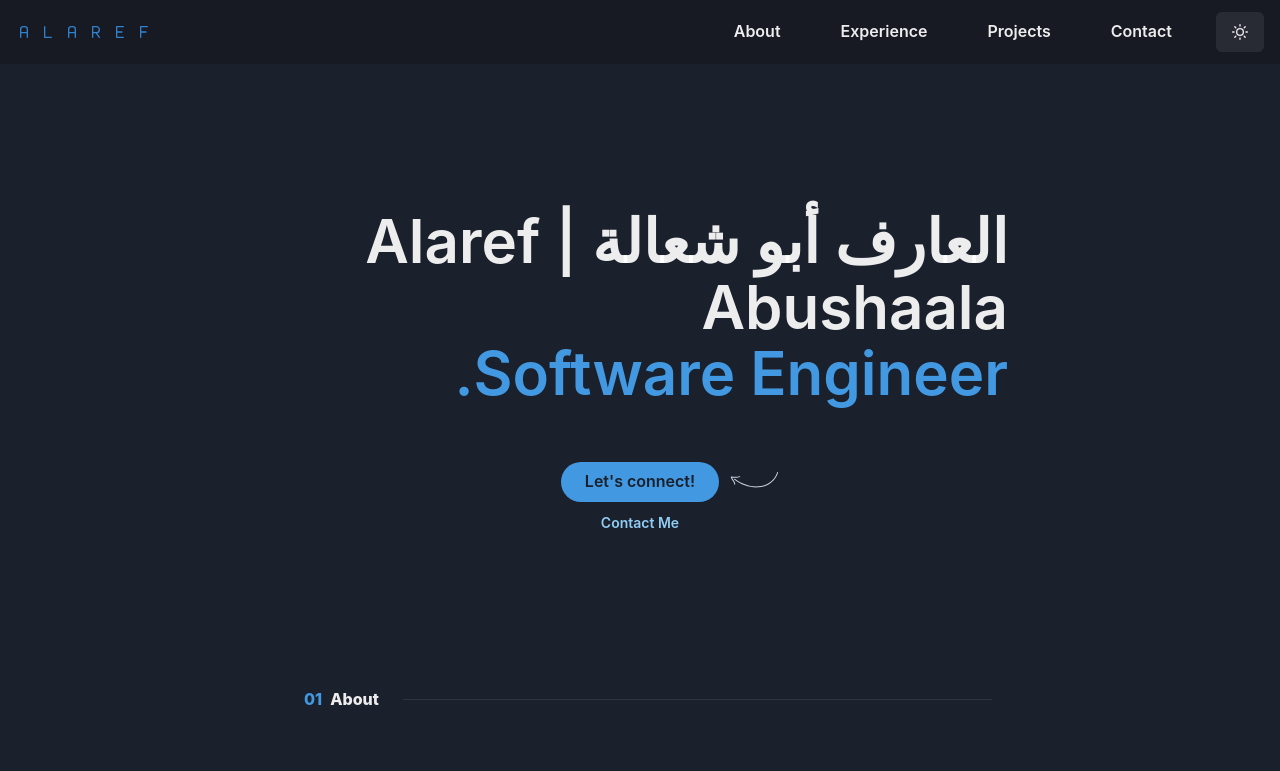
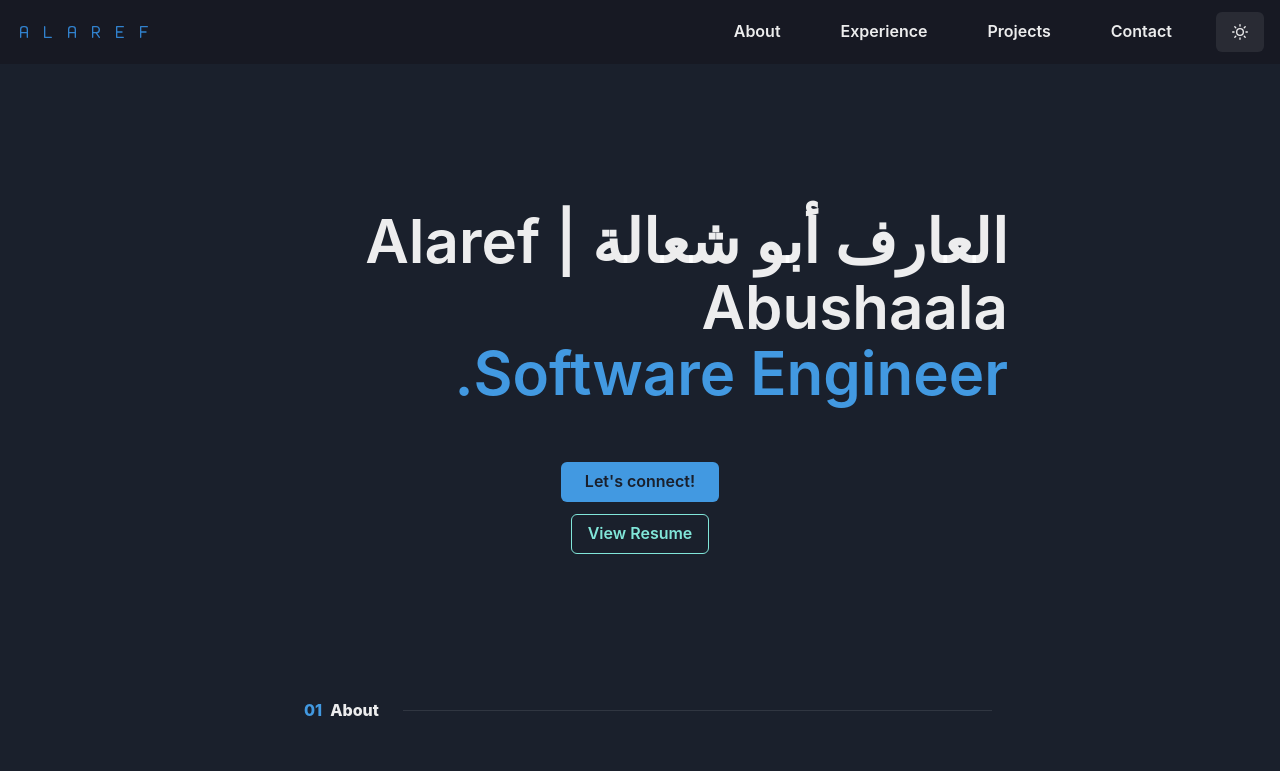
Before and after one commit to alaref-codes/alaref-protfolio, a React (Create React App) app: page / in a window 1280 px wide. Shown: the top 771 px of the page. Built offline with nearby package versions, Linux system fonts and the light colour scheme; no server answers.

Commit message:
Added view resume button

```diff
--- a/src/components/Hero.js
+++ b/src/components/Hero.js
@@ -20,6 +20,14 @@ export default function Header({ color }) {
   const linkedin = () => {
     window.open(
                 "https://linkedin.com/in/alaref-abushaala",
+                "_blank",
+                "noreferrer,noopener"
+              );
+  };
+
+  const resume = () => {
+    window.open(
+                "https://docs.google.com/presentation/d/e/2PACX-1vSiIjsZphIHiyTKdidLtjVBlKlvGQzem-2DKz3ejfBO5D-avYbqcOfBP-WsmAwZoYNJ2JI5Jy-8Jm-O/pub?start=false&loop=false&delayms=3000",
                 "_blank",
                 "noreferrer,noopener"
               );
@@ -61,7 +69,6 @@ export default function Header({ color }) {
             <Button
               colorScheme={color}
               bg={`${color}.400`}
-              rounded={"full"}
               px={6}
               _hover={{
                 bg: `${color}.500`,
@@ -71,23 +78,12 @@ export default function Header({ color }) {
               Let's connect!
             </Button>
             <Button
-              variant={"link"}
-              colorScheme={"blue"}
-              size={"sm"}
-              onClick={scrollToContact}
+              colorScheme='teal' variant='outline'
+              size={"md"}
+              onClick={resume}
             >
-              Contact Me
+              View Resume
             </Button>
-            <Box>
-              <Icon
-                as={Arrow}
-                color={useColorModeValue("gray.800", "gray.300")}
-                w={71}
-                position={"absolute"}
-                right={-71}
-                top={"10px"}
-              />
-            </Box>
           </Stack>
         </Stack>
       </Container>
```
